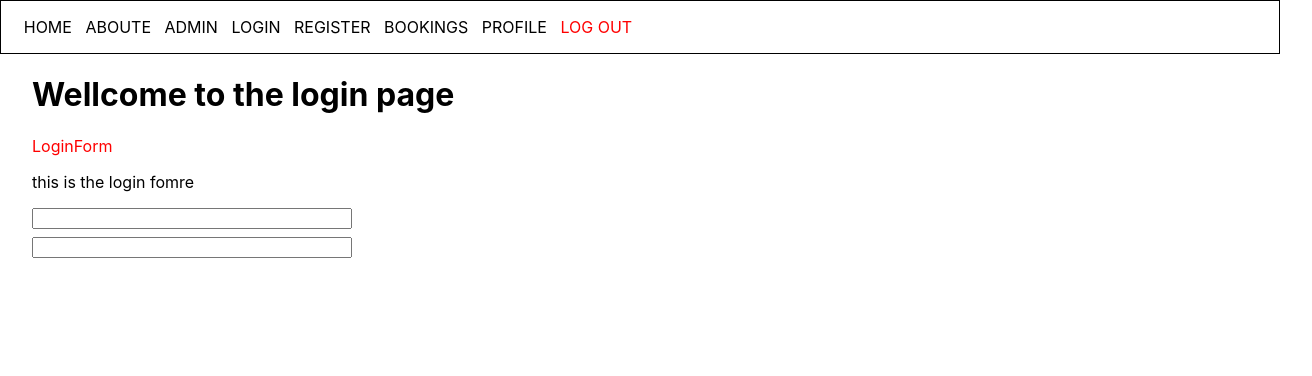
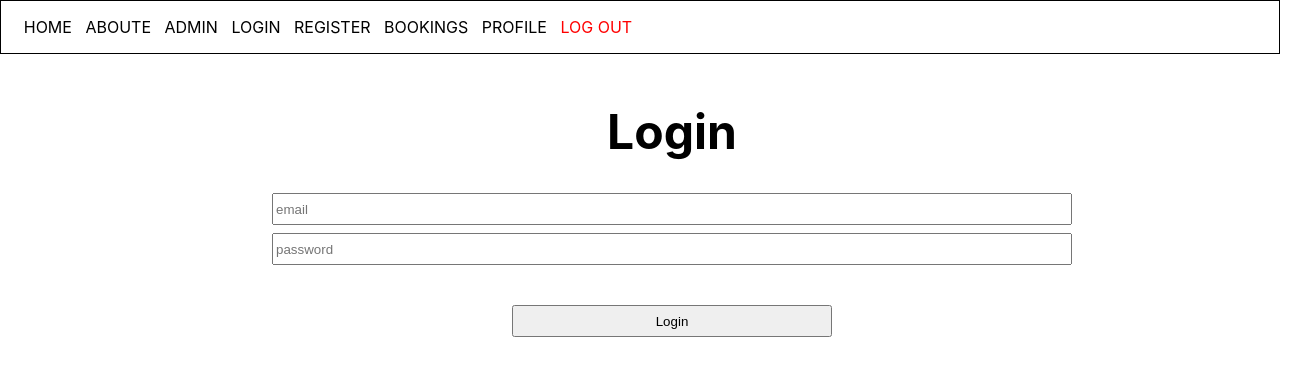
Before and after one commit to BucoTEC/booking-frontend, a Next.js app: page /auth/login in a window 1280 px wide. Shown: the top 376 px of the page, 1312 px wide, since content can reach past the window. Built offline with nearby package versions, Linux system fonts and the light colour scheme.

Commit message:
add button on login forme

```diff
--- a/pages/auth/login.js
+++ b/pages/auth/login.js
@@ -5,7 +5,6 @@ import Login from "../../ui/pageviews/login/Login";
 function LoginPage() {
 	return (
 		<>
-			<h1>Wellcome to the login page</h1>
 			<Login />
 		</>
 	);
--- a/ui/pageviews/login/loginForm/LoginForm.js
+++ b/ui/pageviews/login/loginForm/LoginForm.js
@@ -5,11 +5,11 @@ import cl from "./LoginForm.module.scss";
 function LoginForm() {
 	return (
 		<div className={cl.input_wrapper}>
-			<div className={cl.header}>LoginForm</div>
-			<p>this is the login fomre</p>
+			<h1 className={cl.header}>Login</h1>
 
-			<input type="email" name="email" />
-			<input type="password" name="password" />
+			<input type="email" name="email" placeholder="email" />
+			<input type="password" name="password" placeholder="password" />
+			<button>Login</button>
 		</div>
 	);
 }
--- a/ui/pageviews/login/loginForm/LoginForm.module.scss
+++ b/ui/pageviews/login/loginForm/LoginForm.module.scss
@@ -1,12 +1,22 @@
 .header {
-	color: red;
+	font-size: 3rem;
 }
 
 .input_wrapper {
 	display: flex;
 	flex-direction: column;
+	justify-content: center;
+	align-items: center;
+	min-width: 100vw;
+	padding: 1rem 10rem;
 	input {
 		margin-bottom: 0.5rem;
-		max-width: 20rem;
+		min-width: 50rem;
+		height: 2rem;
+	}
+	button {
+		min-width: 20rem;
+		height: 2rem;
+		margin-top: 2rem;
 	}
 }
```
